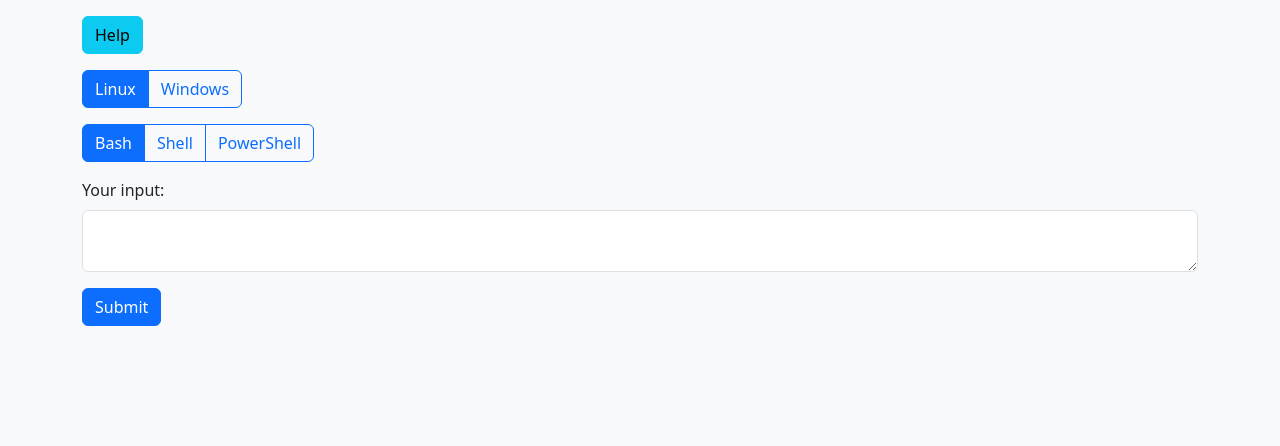
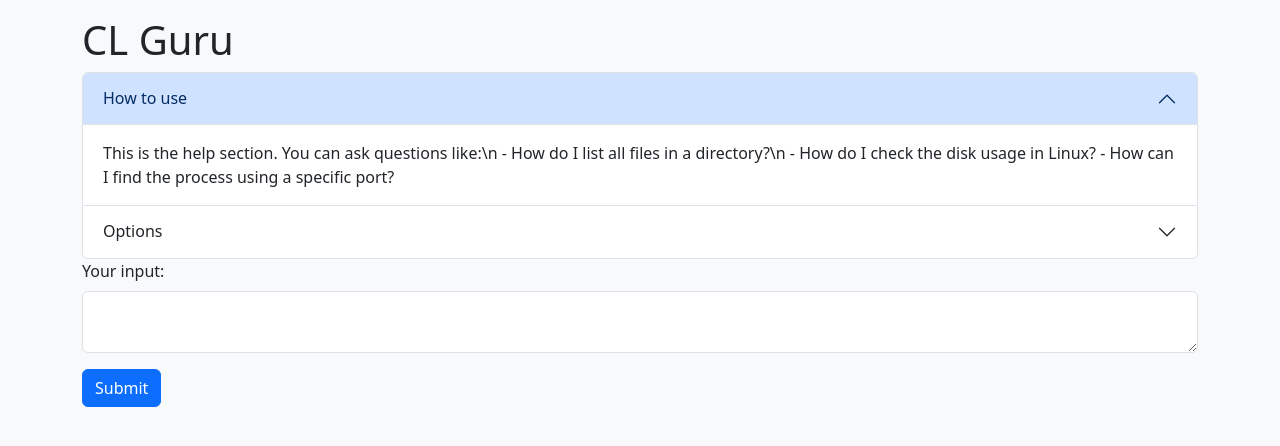
Before and after one commit to bamboobyyte/csstools, a Flask app: page /cli in a window 1280 px wide. Shown: the part 56-502 px from the top of the page. Run offline with Flask 3, Linux system fonts and the light colour scheme.

Commit message:
modifications

```diff
--- a/website/cli.py
+++ b/website/cli.py
@@ -6,18 +6,19 @@ cli = Blueprint('cli', __name__)
 
 @cli.route('/cli', methods=['GET', 'POST'])
 def root():
+    # Load help text from YAML file
+    with open(os.path.join(os.getcwd(), 'website/static/text.yaml'), 'r') as file:
+        yaml_file = yaml.safe_load(file)
+    help_text = yaml_file['cli_help_text']
+
     if request.method == 'POST':
         os_type = request.form['os_type']
-        shell_env = request.form['shell_env']
-        user_input = request.form['user_input']
+        # shell_env = request.form['shell_env']
+        # user_input = request.form['user_input']
         # Here you would add the logic to send the data to the OpenAI API
         # For example, let's assume we get a response and store it in response_text
         response_text = "Example command response from OpenAI"
-
-        return render_template('cli.html', response_text=response_text, os_type=os_type, shell_env=shell_env)
-
-    # Load help text from YAML file
-    with open(os.path.join(os.getcwd(), 'website/static/text.yaml'), 'r') as file:
-        help_text = yaml.safe_load(file)
+        # print(type(os_type))
+        return render_template('cli.html', help_text=help_text, response_text=response_text, os_type=os_type, shell_env=shell_env)
 
     return render_template('cli.html', help_text=help_text)
--- a/website/static/text.yaml
+++ b/website/static/text.yaml
@@ -1,5 +1,5 @@
-help_text: >
-  This is the help section. You can ask questions like:
-  - How do I list all files in a directory?
+cli_help_text: >
+  This is the help section. You can ask questions like:\n
+  - How do I list all files in a directory?\n
   - How do I check the disk usage in Linux?
   - How can I find the process using a specific port?
--- a/website/templates/cli.html
+++ b/website/templates/cli.html
@@ -1,22 +1,42 @@
 {% extends "base.html" %} {% block content %}
 <div class="container mt-3">
-  <div class="mb-3">
+  <h1>CL Guru</h1>
+  <div class="accordion" id="accordionPanelsStayOpenExample">
+    <div class="accordion-item">
+      <h2 class="accordion-header">
         <button
-      class="btn btn-info"
+          class="accordion-button"
           type="button"
           data-bs-toggle="collapse"
-      data-bs-target="#helpText"
+          data-bs-target="#panelsStayOpen-collapseOne"
           aria-expanded="false"
-      aria-controls="helpText"
+          aria-controls="panelsStayOpen-collapseOne"
         >
-      Help
+          How to use
         </button>
-    <div class="collapse" id="helpText">
-      <div class="card card-body">{{ help_text }}</div>
+      </h2>
+      <div
+        id="panelsStayOpen-collapseOne"
+        class="accordion-collapse collapse show"
+      >
+        <div class="accordion-body">{{ help_text }}</div>
       </div>
     </div>
-
-  <form action="{{ url_for('cli.root') }}" method="post">
+    <div class="accordion-item">
+      <h2 class="accordion-header">
+        <button
+          class="accordion-button collapsed"
+          type="button"
+          data-bs-toggle="collapse"
+          data-bs-target="#panelsStayOpen-collapseTwo"
+          aria-expanded="true"
+          aria-controls="panelsStayOpen-collapseTwo"
+        >
+          Options
+        </button>
+      </h2>
+      <div id="panelsStayOpen-collapseTwo" class="accordion-collapse collapse">
+        <div class="accordion-body">
           <div class="mb-3">
             <div
               class="btn-group"
@@ -29,6 +49,7 @@
                 name="os_type"
                 id="linux"
                 autocomplete="off"
+                value="Linux"
                 checked
               />
               <label class="btn btn-outline-primary" for="linux">Linux</label>
@@ -39,49 +60,24 @@
                 name="os_type"
                 id="windows"
                 autocomplete="off"
+                value="Windows"
               />
-        <label class="btn btn-outline-primary" for="windows">Windows</label>
+              <label class="btn btn-outline-primary" for="windows"
+                >Windows</label
+              >
+            </div>
+          </div>
+        </div>
+      </div>
     </div>
   </div>
 
-    <div class="mb-3">
-      <div
-        id="shell-options"
-        class="btn-group"
-        role="group"
-        aria-label="Basic radio toggle button group"
-      >
-        <input
-          type="radio"
-          class="btn-check"
-          name="shell_type"
-          id="bash"
-          autocomplete="off"
-          checked
-        />
-        <label class="btn btn-outline-primary" for="Bash">Bash</label>
+      {% if response_text %}
+      {{ response_text }}
+      {% endif %}
 
-        <input
-          type="radio"
-          class="btn-check"
-          name="shell_type"
-          id="Shell"
-          autocomplete="off"
-        />
-        <label class="btn btn-outline-primary" for="Shell">Shell</label>
-        <input
-          type="radio"
-          class="btn-check"
-          name="shell_type"
-          id="PowerShell"
-          autocomplete="off"
-        />
-        <label class="btn btn-outline-primary" for="PowerShell"
-          >PowerShell</label
-        >
-      </div>
-    </div>
 
+      <form action="{{ url_for('cli.root') }}" method="post">
         <div class="mb-3">
           <label for="user_input" class="form-label">Your input:</label>
           <textarea
@@ -93,9 +89,7 @@
 
         <button type="submit" class="btn btn-primary">Submit</button>
       </form>
-
-  {% if response_text %}
-  <pre class="mt-3">{{ response_text }}</pre>
-  {% endif %}
     </div>
     {% endblock %}
+  </div>
+</div>
```
Also changed, not shown: website/asst_helper.py (added, +78 -0 lines). Lines whose indentation alone changed are shown as unchanged.
